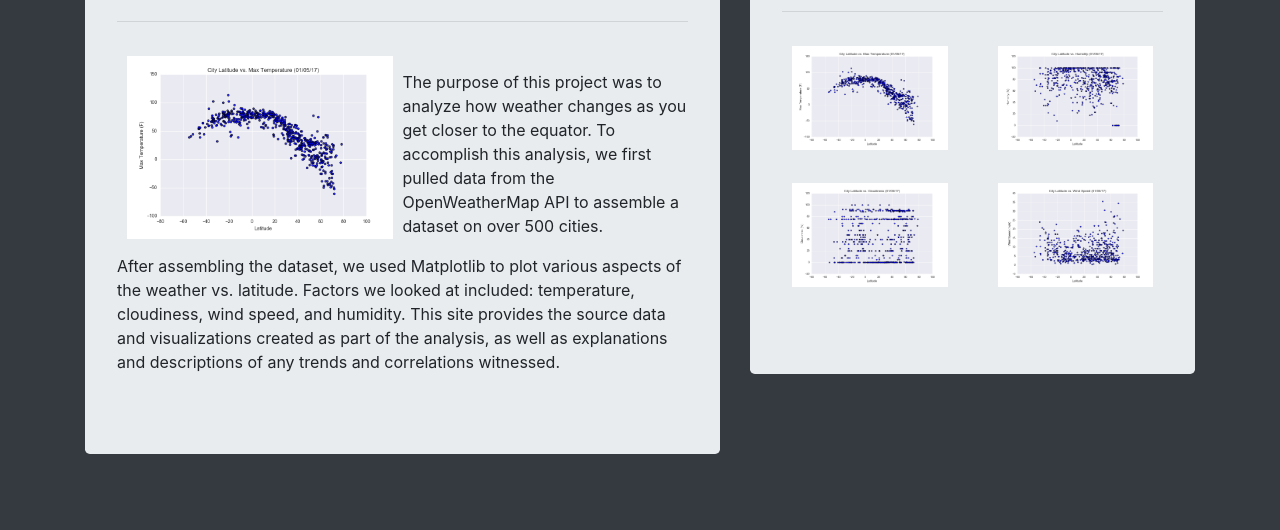
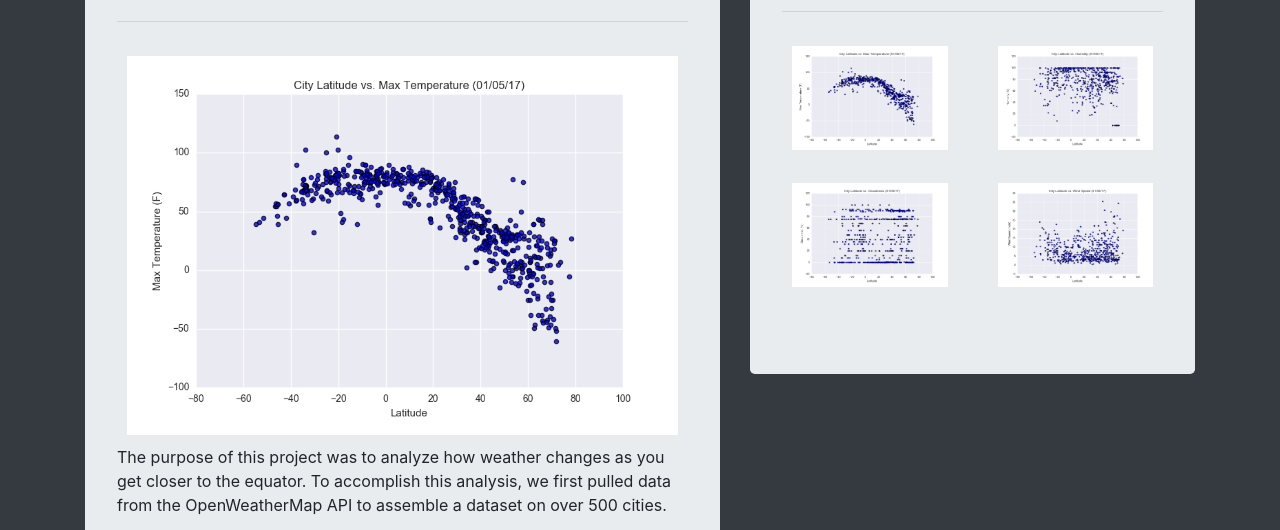
Before and after one commit to jaywalkerdrew/Web-Design-Challenge, a plain HTML site: page WebVisualizations/index.html in a window 1280 px wide. Shown: the part 217-747 px from the top of the page. Drawn offline with nearby package versions, Linux system fonts and the light colour scheme.

Commit message:
css change

```diff
--- a/WebVisualizations/style.css
+++ b/WebVisualizations/style.css
@@ -12,8 +12,8 @@
 .jumbo-pic {
     margin-left: auto;
     margin-right: auto;
-    width: 50%;
-    height: 50%;
+    width: 100%;
+    height: 90%;
     float: left;
     padding: 10px;
 }
```
